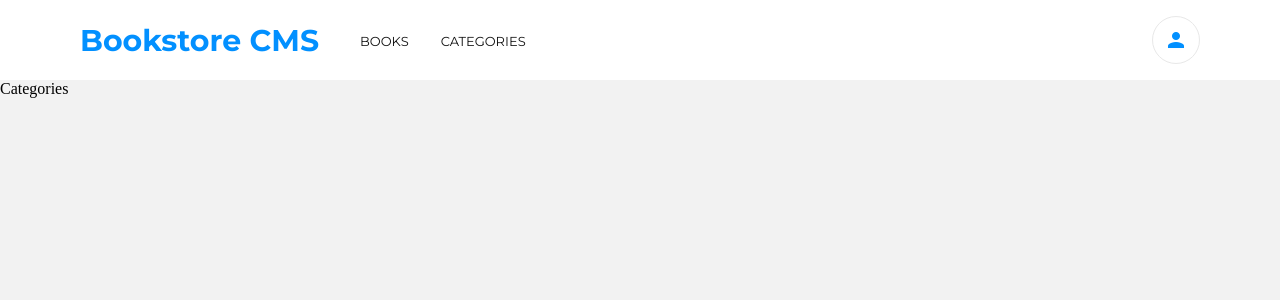
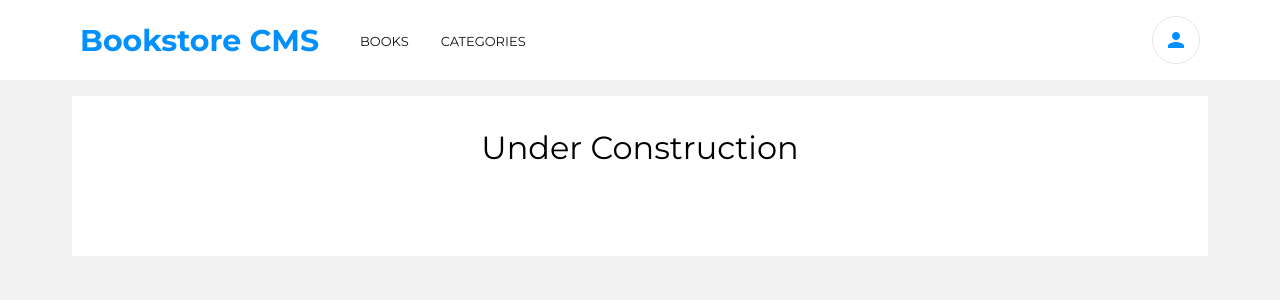
Before and after one commit to Wineshuga/bookstore, a React (Create React App) app: page /categories in a window 1280 px wide. Shown: the top 300 px of the page. Built offline with nearby package versions, Linux system fonts and the light colour scheme.

Commit message:
Style categories page

```diff
--- a/src/components/Categories.js
+++ b/src/components/Categories.js
@@ -1,5 +1,7 @@
+import styles from '../styles/categories.module.css';
+
 const Categories = () => (
-  <div>Categories</div>
+  <div className={styles.categories}>Under Construction</div>
 );
 
 export default Categories;
--- /dev/null
+++ b/src/styles/categories.module.css
@@ -0,0 +1,10 @@
+.categories {
+  font-family: 'Montserrat', sans-serif;
+  background-color: #fff;
+  font-size: 2rem;
+  max-width: 71rem;
+  margin: 1rem auto;
+  padding: 2rem;
+  height: 10rem;
+  text-align: center;
+}
```
